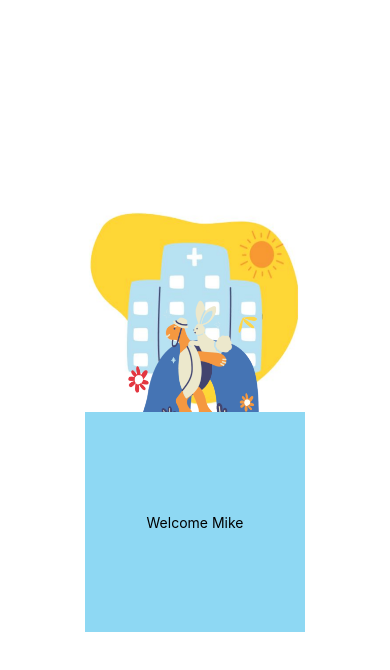
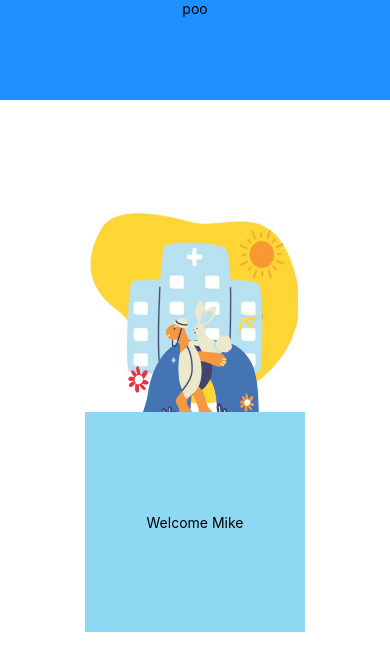
Before and after one commit to luyangliuable/project-aseop, a React Native app in the folder aesop-project/: screen / in a window 390 px wide. Shown: the top 670 px of the page. Built offline with nearby package versions, Linux system fonts and the light colour scheme.

Commit message:
Added header with basic styling to app.
Changes to be committed:
	modified:   aesop-project/App.js
	modified:   aesop-project/components/header.js
	modified:   aesop-project/components/style/header.js

```diff
--- a/aesop-project/App.js
+++ b/aesop-project/App.js
@@ -2,6 +2,7 @@ import { StatusBar } from 'expo-status-bar';
 import React from 'react';
 import { Component, useEffect } from 'react';
 import { StyleSheet, Text, View, Image } from 'react-native';
+import Header from "./components/header";
 import style from "./components/style/main.js";
 // import Logo from "./images/logo.png";
 
@@ -25,6 +26,7 @@ export default class App extends Component {
         return (
             <>
                 <View style={style.main.container}>
+                    <Header />
                     <Image style={style.imageStyles.stretch} source={require('./images/logo.png')} />
                     <View style={style.nameContainer.container}>
                         <Text>Welcome {this.state.profile.firstname}</Text>
--- a/aesop-project/components/header.js
+++ b/aesop-project/components/header.js
@@ -2,20 +2,20 @@ import { StatusBar } from 'expo-status-bar';
 import React from 'react';
 import { Component, useEffect } from 'react';
 import { StyleSheet, Text, View, Image } from 'react-native';
-import style from "./components/style/main.js";
-// import Logo from "./images/logo.png";
+import style from "./style/header.js";
 
 export default class App extends Component {
 
     constructor(props) {
         super(props);
-        // window.alert(JSON.stringify( main ));
+        // window.alert(JSON.stringify(style));
     };
 
     render() {
         return (
             <>
-                <View style={style.main.container}>
+                <View style={style.container}>
+                    <Text>poo</Text>
                 </View>
             </>
         );
--- a/aesop-project/components/style/header.js
+++ b/aesop-project/components/style/header.js
@@ -2,10 +2,13 @@ import { StyleSheet, Text, View, Image } from 'react-native';
 
 const header = StyleSheet.create({
     container: {
-        flex: 1,
-        backgroundColor: '#fff',
+        position: "absolute",
+        top:0,
+        left:0,
+        width: "100%",
+        height:100,
+        backgroundColor: '#1e90ff',
         alignItems: 'center',
-        justifyContent: 'center',
     },
 });
 
```
